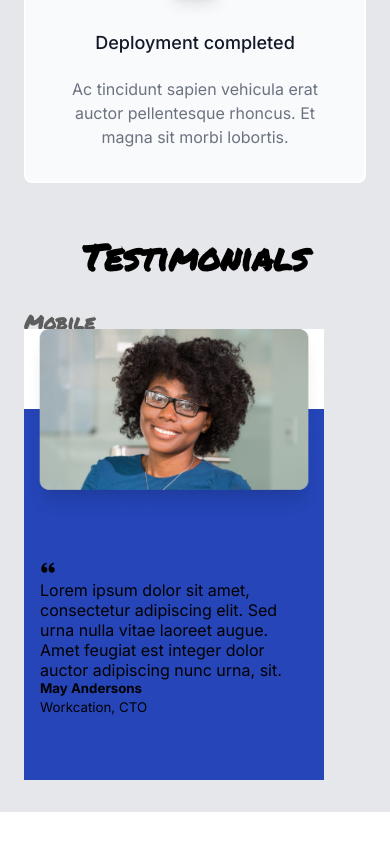
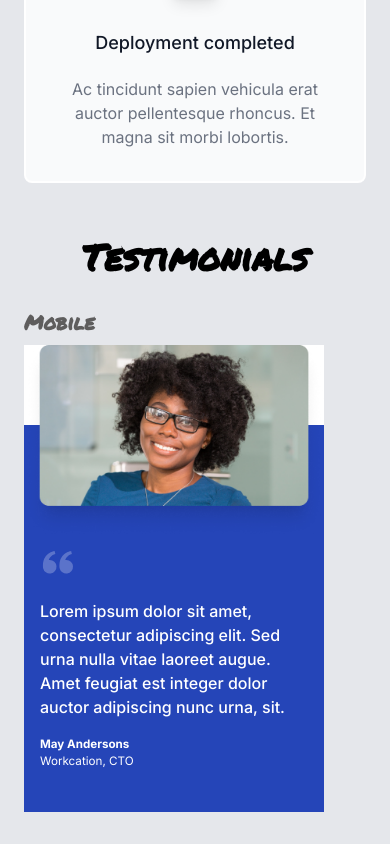
Before and after one commit to adex-badr18/scrimba-component-library-project, a React (Vite) app: page / in a window 390 px wide. Shown: the part 2161-3005 px from the top of the page. Before the commit the page ends 2973 px from the top, so only its background shows below. Built offline with nearby package versions, Linux system fonts and the light colour scheme.

Commit message:
Style contents of testimonial mobile version

```diff
--- a/src/App.css
+++ b/src/App.css
@@ -356,15 +356,15 @@ div.testimg-container {
     max-width: 300px;
     width: 100%;
     padding-top: 80px;
+    margin-top: 1em;
     position: relative;
 }
 
-div.testimg {
+div.testimg.mobile {
     background-color: #2545B8;
-    padding: 151px 16px 64px;
+    padding: 120px 16px 44px;
     display: flex;
     flex-direction: column;
-
 }
 
 .testimg>img {
@@ -377,6 +377,29 @@ div.testimg {
     margin-left: auto;
     margin-right: auto;
     border-radius: 12px;
+}
+
+.quote-icon {
+    width: 36px;
+    height: 36px;
+    color: rgba(255, 255, 255, 0.25);
+}
+
+.testimg-body {
+    display: flex;
+    flex-direction: column;
+    gap: 18px;
+    color: #FFFFFF;
+}
+
+.testimg-body p {
+    font-weight: 500;
+    font-size: 16px;
+    line-height: 24px;
+}
+
+.testimg-body div {
+    font-size: 14px;
 }
 
 /* Media Queries */
--- a/src/components/Testimonials/Testimonials.jsx
+++ b/src/components/Testimonials/Testimonials.jsx
@@ -11,12 +11,14 @@ export default function Testimonials() {
 
             <div className="testsimg-container">
                 <h3 className="title testimg-title">Mobile</h3>
-                <div className="testimg-container">
+                <div className="testimg-container mobile">
                     <TestimonialWithImage image={imgMobile} size='mobile'>
                         <p>Lorem ipsum dolor sit amet, consectetur adipiscing elit. Sed urna nulla vitae laoreet augue. Amet feugiat est integer dolor auctor adipiscing nunc urna, sit. </p>
 
-                        <h5>May Andersons</h5>
-                        <small>Workcation, CTO</small>
+                        <div>
+                            <h5>May Andersons</h5>
+                            <small>Workcation, CTO</small>
+                        </div>
                     </TestimonialWithImage>
                 </div>
             </div>
```
